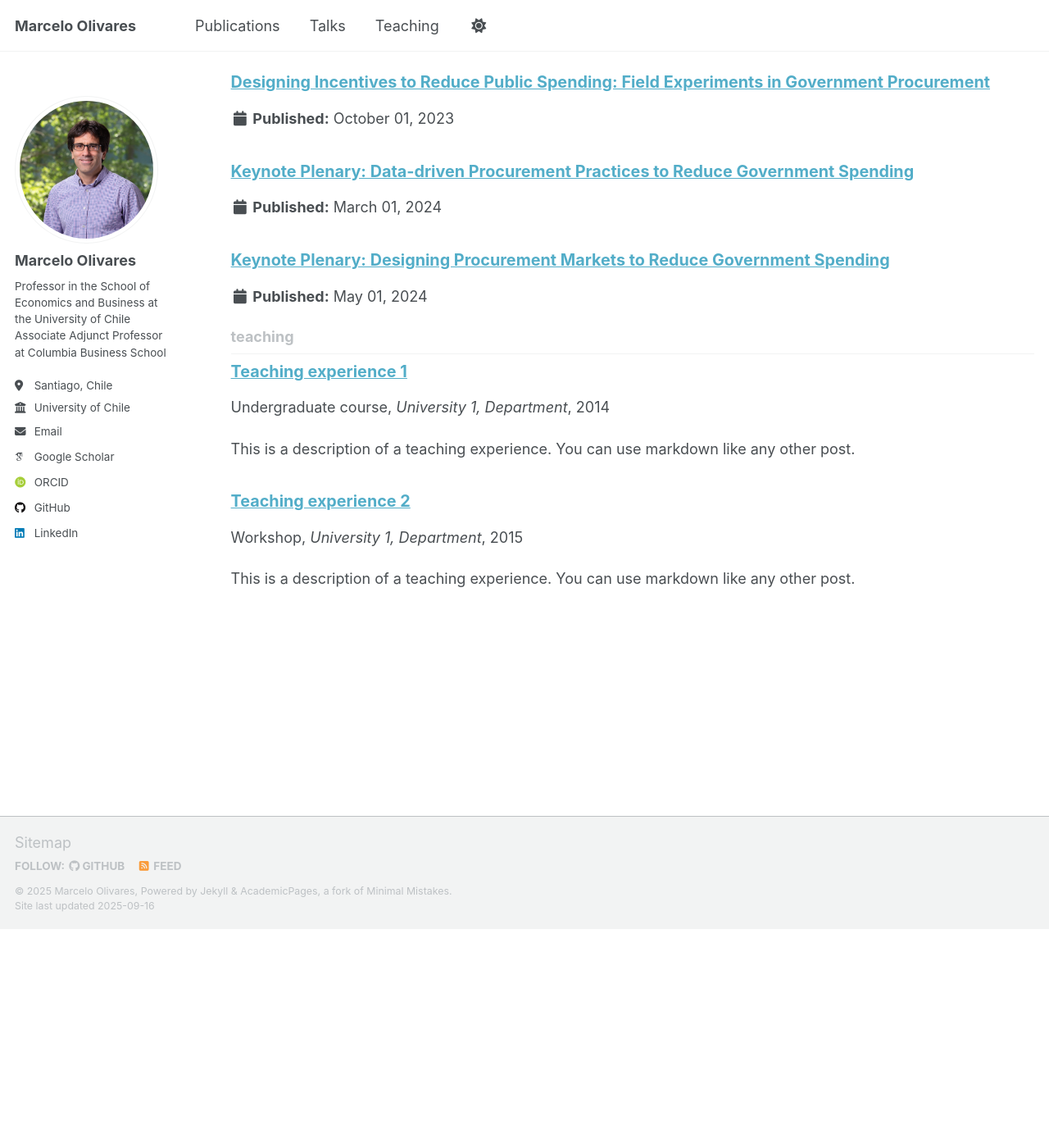
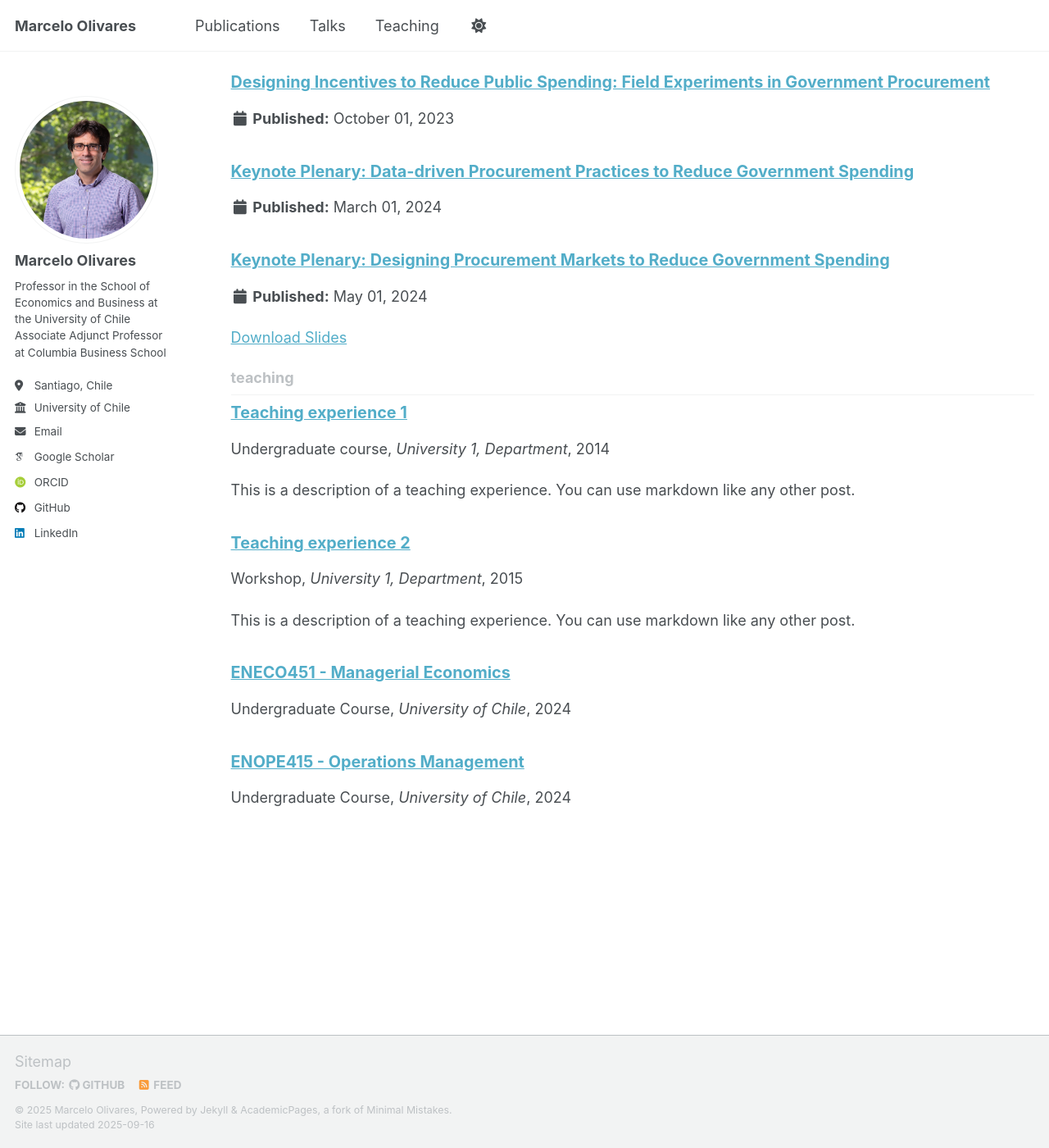
Before and after one commit to maolivar/maolivar.github.io, a Jekyll site: the page built from _pages/collection-archive.html, in a window 1280 px wide and 1400 px high, scrolled down 5237 px. Shown: the whole window at 82% size. Built offline with Jekyll 4.4.1, drawn with Linux system fonts in a browser that asks for light colours; some web fonts are replaced; a script that is not in the unit is left out; before the commit the page ends 6370 px from its top, so only the background shows below that.

Commit message:
Add teaching courses with syllabus PDFs and fix talk PDF paths

```diff
--- /dev/null
+++ b/_teaching/2024-01-01-eneco451-managerial-economics.md
@@ -0,0 +1,10 @@
+---
+title: "ENECO451 - Managerial Economics"
+collection: teaching
+type: "Undergraduate Course"
+permalink: /teaching/2024-01-01-eneco451-managerial-economics
+venue: "University of Chile"
+date: 2024-01-01
+location: "Santiago, Chile"
+courseurl: "/files/teaching/ENECO451_syllabus_2025prim_POST.pdf"
+---
--- /dev/null
+++ b/_teaching/2024-01-01-enope415-operations-management.md
@@ -0,0 +1,10 @@
+---
+title: "ENOPE415 - Operations Management"
+collection: teaching
+type: "Undergraduate Course"
+permalink: /teaching/2024-01-01-enope415-operations-management
+venue: "University of Chile"
+date: 2024-01-01
+location: "Santiago, Chile"
+courseurl: "/files/teaching/ENOPE415_syllabus_ENGLISH_detalle_GO_FEN_pri2024_POST.pdf"
+---
```
Also changed, not shown: _talks/2024-05-01-market-innovation-workshop.md (+2 -1 lines), 5 other files.
